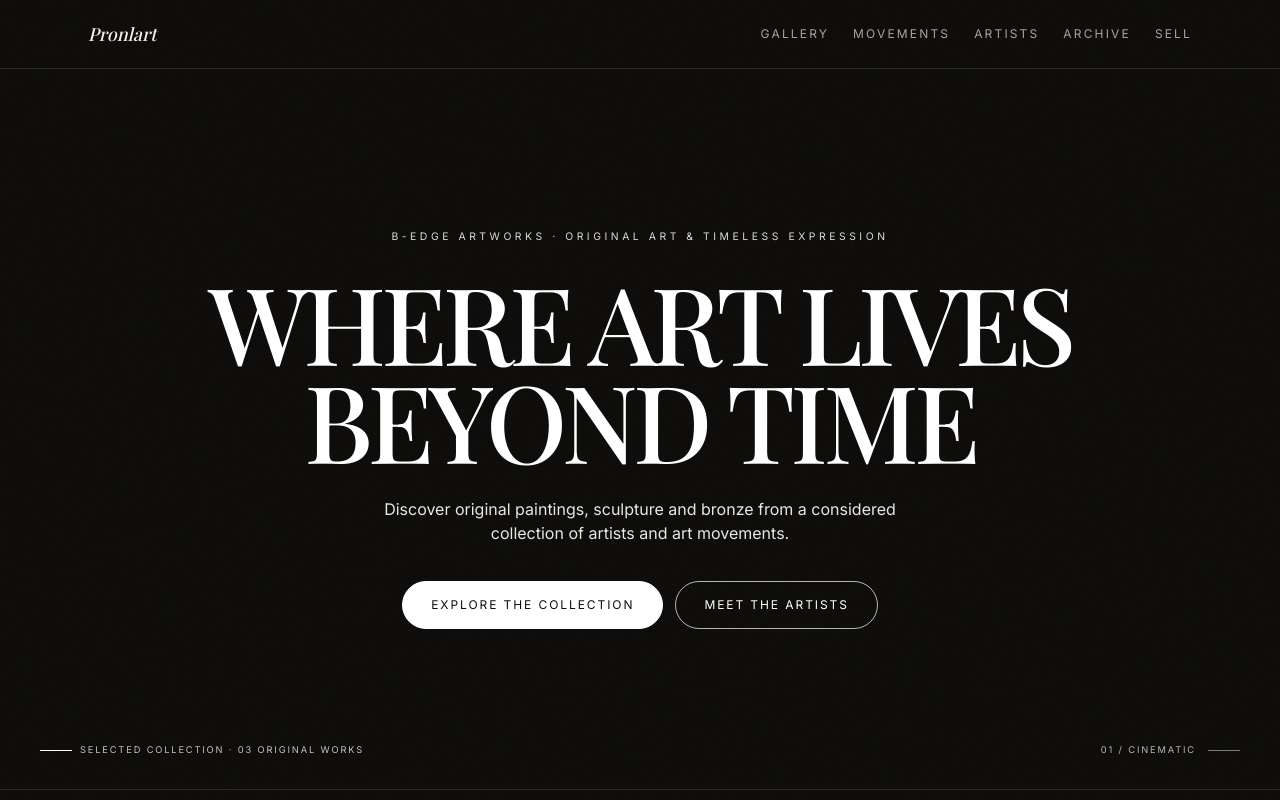
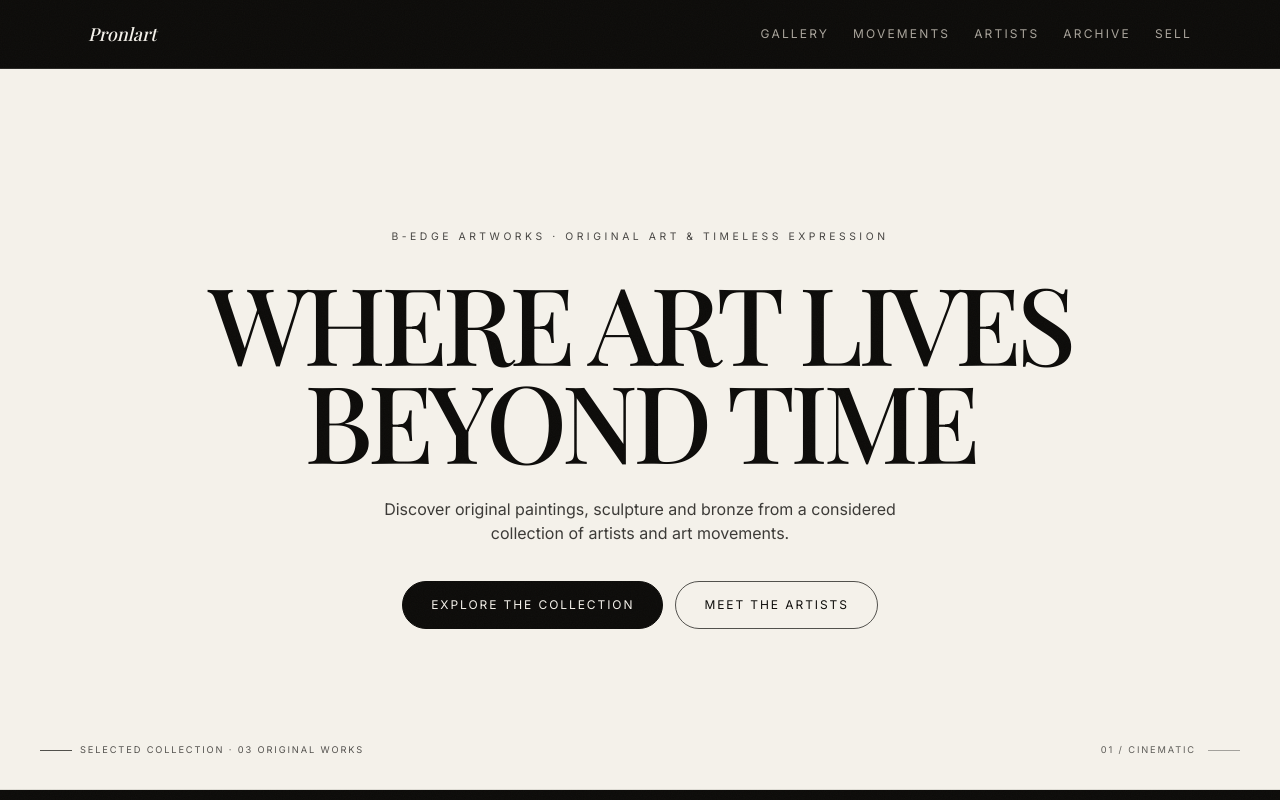
Before and after one commit to oghenenoghie/pronlart2026, a Next.js app: page / in a window 1280 px wide. Shown: the top 800 px of the page. Built offline with nearby package versions, Linux system fonts and the light colour scheme.

Commit message:
Fix homepage hero with light background

```diff
--- a/components/home/HeroCarousel.tsx
+++ b/components/home/HeroCarousel.tsx
@@ -7,19 +7,19 @@ export function HeroCarousel({ works }: { works: Artwork[] }) {
   const totalWorks = works.length;
 
   return (
-    <section className="relative isolate min-h-[min(780px,calc(100svh-5rem))] overflow-hidden border-b border-line bg-ink sm:min-h-[min(860px,calc(100svh-5rem))]">
+    <section className="relative isolate min-h-[min(780px,calc(100svh-5rem))] overflow-hidden border-b border-ink/10 bg-gesso sm:min-h-[min(860px,calc(100svh-5rem))]">
       <div className="flex min-h-[inherit] flex-col items-center justify-center px-6 pb-24 pt-24 text-center sm:px-10">
-        <p className="font-body text-[0.65rem] uppercase tracking-[0.34em] text-white/85">
+        <p className="font-body text-[0.65rem] uppercase tracking-[0.34em] text-ink/75">
           B-Edge Artworks · Original art &amp; timeless expression
         </p>
 
-        <h1 className="mt-7 max-w-6xl font-display text-[clamp(3.1rem,8.4vw,7.4rem)] font-normal uppercase leading-[0.91] tracking-[-0.045em] text-white">
+        <h1 className="mt-7 max-w-6xl font-display text-[clamp(3.1rem,8.4vw,7.4rem)] font-normal uppercase leading-[0.91] tracking-[-0.045em] text-ink">
           Where art lives
           <br />
           beyond time
         </h1>
 
-        <p className="mt-7 max-w-xl font-body text-sm leading-7 text-white/90 sm:text-base">
+        <p className="mt-7 max-w-xl font-body text-sm leading-7 text-ink/80 sm:text-base">
           Discover original paintings, sculpture and bronze from a considered
           collection of artists and art movements.
         </p>
@@ -27,13 +27,13 @@ export function HeroCarousel({ works }: { works: Artwork[] }) {
         <div className="mt-9 flex flex-wrap items-center justify-center gap-3">
           <Link
             href="/gallery"
-            className="inline-flex min-h-12 items-center justify-center rounded-full border border-white bg-white px-7 py-3 font-body text-xs uppercase tracking-[0.16em] text-[#0B0A08] transition-all duration-300 hover:border-white/80 hover:bg-white/90"
+            className="inline-flex min-h-12 items-center justify-center rounded-full border border-ink bg-ink px-7 py-3 font-body text-xs uppercase tracking-[0.16em] text-gesso transition-all duration-300 hover:border-ink/80 hover:bg-ink/90"
           >
             Explore the collection
           </Link>
           <Link
             href="/artists"
-            className="inline-flex min-h-12 items-center justify-center rounded-full border border-white/70 px-7 py-3 font-body text-xs uppercase tracking-[0.16em] text-white transition-all duration-300 hover:border-white hover:bg-white hover:text-[#0B0A08]"
+            className="inline-flex min-h-12 items-center justify-center rounded-full border border-ink/70 px-7 py-3 font-body text-xs uppercase tracking-[0.16em] text-ink transition-all duration-300 hover:border-ink hover:bg-ink hover:text-gesso"
           >
             Meet the artists
           </Link>
@@ -41,17 +41,17 @@ export function HeroCarousel({ works }: { works: Artwork[] }) {
       </div>
 
       <div className="absolute bottom-6 left-6 flex items-center gap-2 sm:bottom-8 sm:left-10">
-        <span className="h-px w-8 bg-white" />
-        <span className="font-body text-[0.58rem] uppercase tracking-[0.2em] text-white/75">
+        <span className="h-px w-8 bg-ink/70" />
+        <span className="font-body text-[0.58rem] uppercase tracking-[0.2em] text-ink/70">
           Selected collection · {String(totalWorks).padStart(2, "0")} original works
         </span>
       </div>
 
       <div className="absolute bottom-6 right-6 flex items-center gap-3 sm:bottom-8 sm:right-10">
-        <span className="font-body text-[0.58rem] uppercase tracking-[0.2em] text-white/70">
+        <span className="font-body text-[0.58rem] uppercase tracking-[0.2em] text-ink/65">
           01 / Cinematic
         </span>
-        <span className="h-px w-8 bg-white/45" />
+        <span className="h-px w-8 bg-ink/35" />
       </div>
     </section>
   );
```
